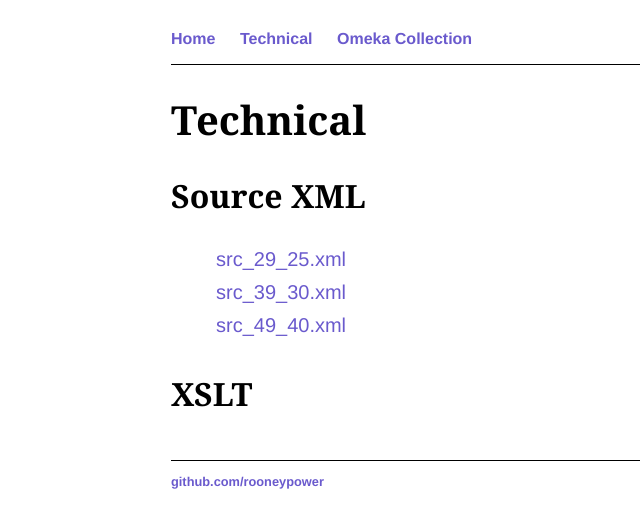
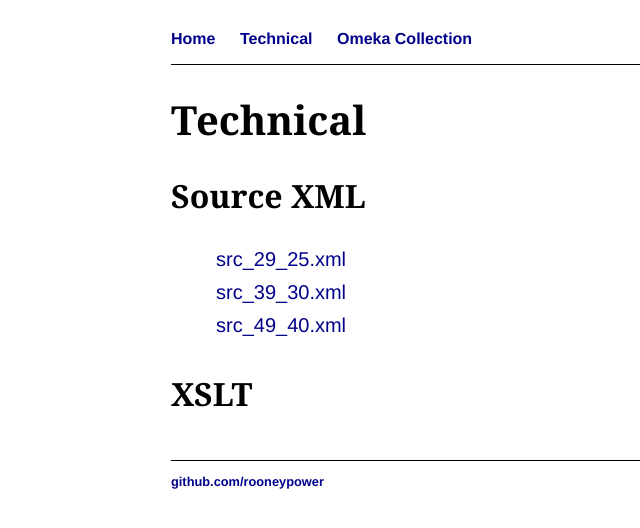
Before and after one commit to rooneypower/rooneypower.github.io, a Jekyll site: the page built from sbct/technical.html, in a window 1280 px wide. Shown: the top 528 px of the page, without its empty margins (21-661 px from the left). Built offline with Jekyll 4.4.1, drawn with Linux system fonts in a browser that asks for light colours.

Commit message:
Add files via upload

```diff
--- a/sbct/css/sbct.css
+++ b/sbct/css/sbct.css
@@ -25,7 +25,7 @@ ul.files li {
 }
 a {
     text-decoration: none;
-    color: SlateBlue;
+    color: DarkBlue;
 }
 a:hover {
     text-decoration: underline;
```
